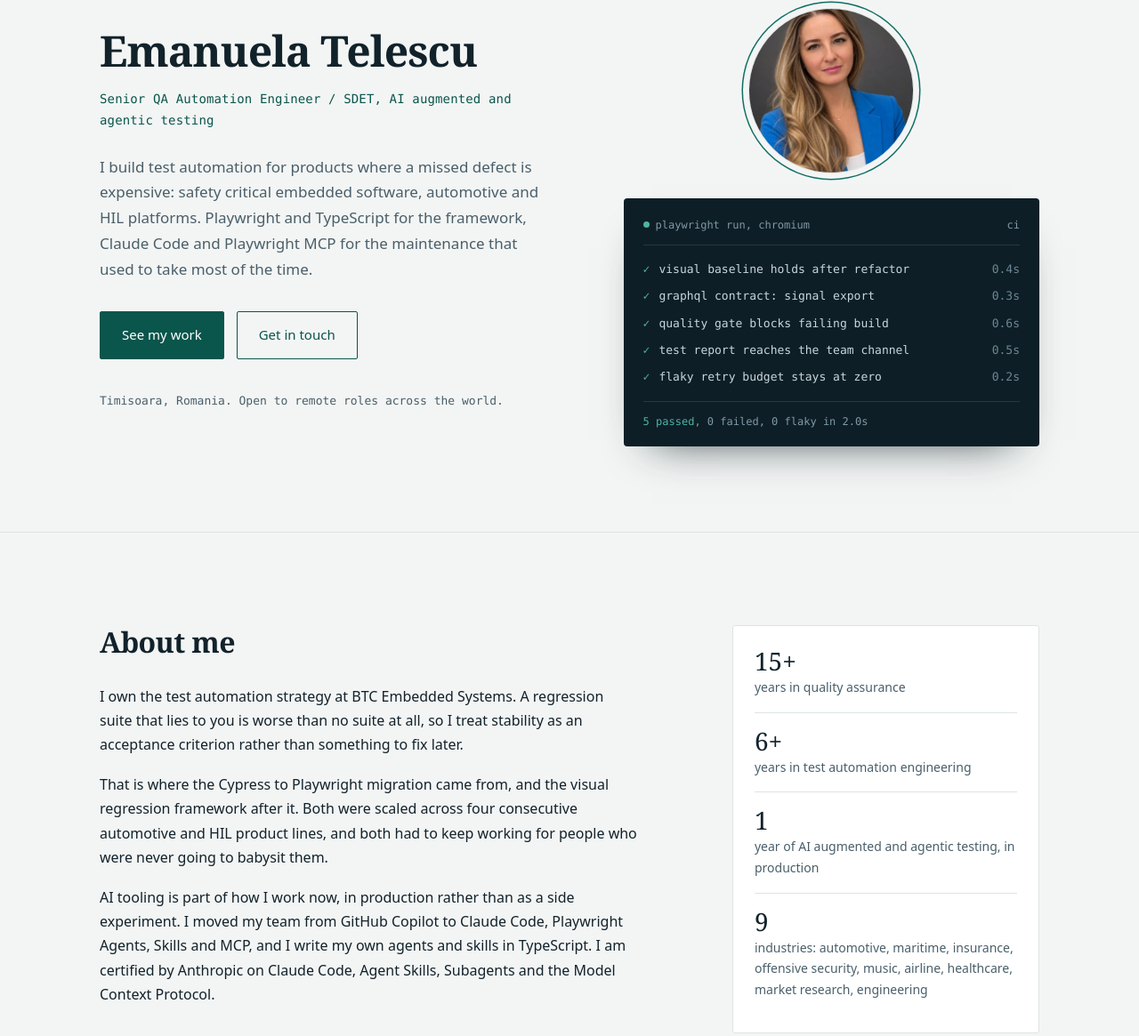
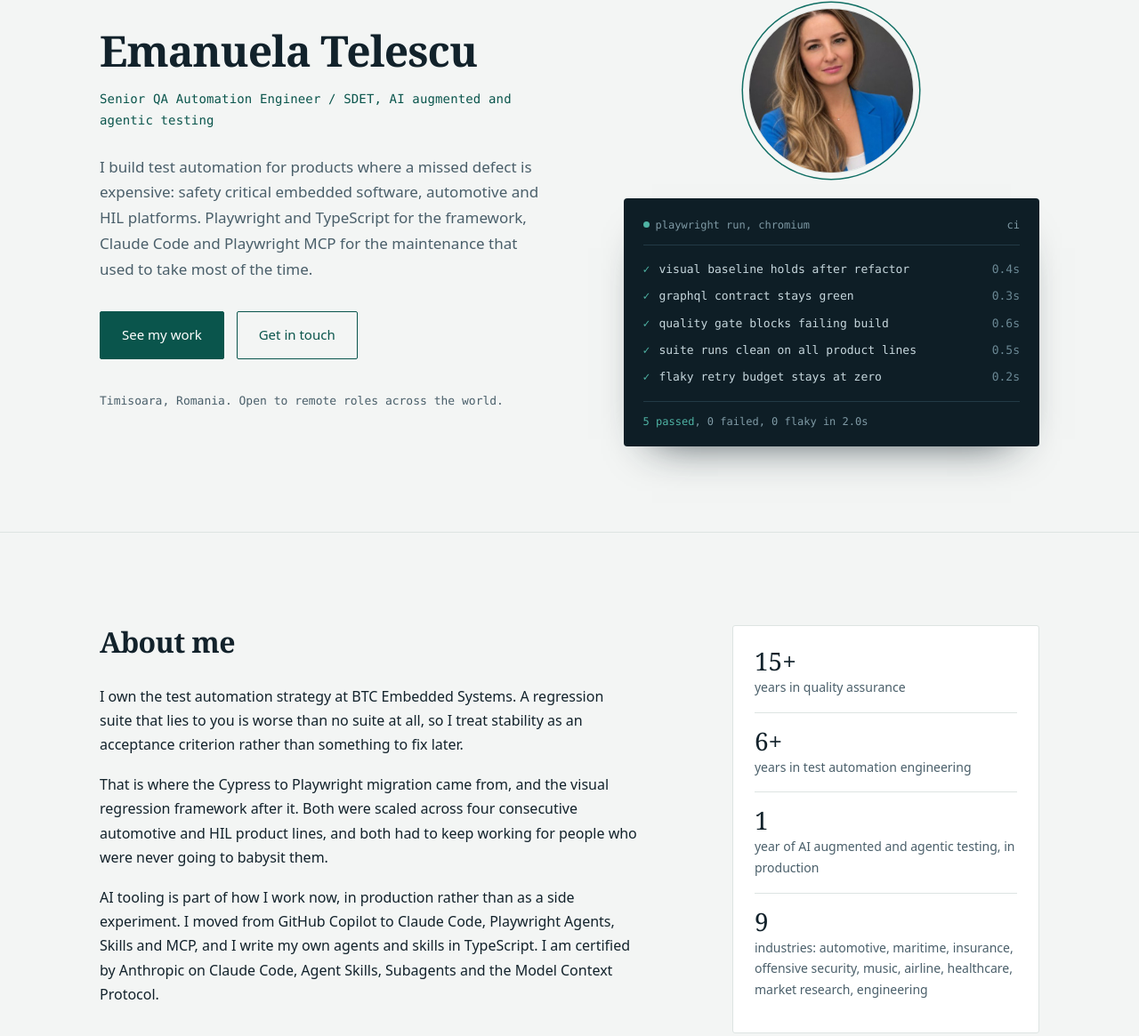
Before and after one commit to ella79/portfolio, a website: page index.html in a window 1280 px wide. Shown: the part 155-1320 px from the top of the page at 89% size. Drawn offline with Linux system fonts and the light colour scheme.

Commit message:
Add files via upload

```diff
--- a/index.html
+++ b/index.html
@@ -56,12 +56,12 @@
           <img src="assets/img/photo.jpg" alt="Emanuela Telescu" width="512" height="512">
         </div>
 
-        <div class="run" id="run" role="img" aria-label="Illustration of a passing Playwright test run covering visual regression, GraphQL contracts, CI quality gates and cross browser checks.">
+        <div class="run" id="run" role="img" aria-label="Illustration of a passing Playwright test run. Each line names something the frameworks described below actually check.">
           <div class="run-head"><span><span class="run-dot"></span>playwright run, chromium</span><span>ci</span></div>
           <div class="run-line"><span class="tick">&#10003;</span><span class="name">visual baseline holds after refactor</span><span class="ms">0.4s</span></div>
-          <div class="run-line"><span class="tick">&#10003;</span><span class="name">graphql contract: signal export</span><span class="ms">0.3s</span></div>
+          <div class="run-line"><span class="tick">&#10003;</span><span class="name">graphql contract stays green</span><span class="ms">0.3s</span></div>
           <div class="run-line"><span class="tick">&#10003;</span><span class="name">quality gate blocks failing build</span><span class="ms">0.6s</span></div>
-          <div class="run-line"><span class="tick">&#10003;</span><span class="name">test report reaches the team channel</span><span class="ms">0.5s</span></div>
+          <div class="run-line"><span class="tick">&#10003;</span><span class="name">suite runs clean on all product lines</span><span class="ms">0.5s</span></div>
           <div class="run-line"><span class="tick">&#10003;</span><span class="name">flaky retry budget stays at zero</span><span class="ms">0.2s</span></div>
           <div class="run-foot" id="runFoot"><b>5 passed</b>, 0 failed, 0 flaky in 2.0s</div>
         </div>
@@ -76,7 +76,7 @@
         <h2>About me</h2>
         <p>I own the test automation strategy at BTC Embedded Systems. A regression suite that lies to you is worse than no suite at all, so I treat stability as an acceptance criterion rather than something to fix later.</p>
         <p>That is where the Cypress to Playwright migration came from, and the visual regression framework after it. Both were scaled across four consecutive automotive and HIL product lines, and both had to keep working for people who were never going to babysit them.</p>
-        <p>AI tooling is part of how I work now, in production rather than as a side experiment. I moved my team from GitHub Copilot to Claude Code, Playwright Agents, Skills and MCP, and I write my own agents and skills in TypeScript. I am certified by Anthropic on Claude Code, Agent Skills, Subagents and the Model Context Protocol.</p>
+        <p>AI tooling is part of how I work now, in production rather than as a side experiment. I moved from GitHub Copilot to Claude Code, Playwright Agents, Skills and MCP, and I write my own agents and skills in TypeScript. I am certified by Anthropic on Claude Code, Agent Skills, Subagents and the Model Context Protocol.</p>
 
         <div class="journey">
           <h3>My professional journey</h3>
```
